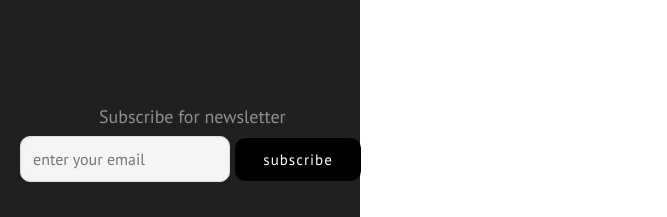
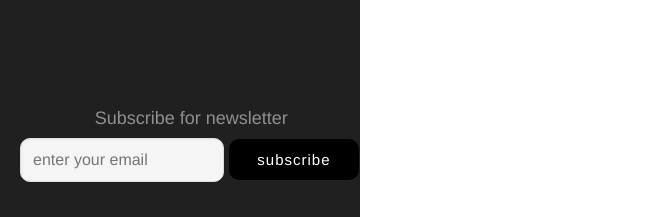
Before and after one commit to pratzo13/pratzo13.github.io, a Jekyll site: the page built from 02_media-kit.md, in a window 1280 px wide. Shown: the part 680-897 px from the top of the page, without its empty margins (0-667 px from the left). Built offline with Jekyll 4.4.1, drawn with Linux system fonts in a browser that asks for light colours.

Commit message:
removed font family PT Sans

```diff
--- a/public/css/misc.css
+++ b/public/css/misc.css
@@ -27,7 +27,7 @@
   padding-left: 0.2rem;
   font-size: 18px;
   padding-bottom: 0.3rem;
-  font-family: "PT Sans", Helvetica, Arial, sans-serif;
+  font-family: Helvetica, Arial, sans-serif;
 }
 
 input,
@@ -38,7 +38,7 @@ textarea {
 	border-radius: 10px;
 	box-shadow: 1px 1px 3px #eee inset;
 	color: #999;
-	font-family: "PT Sans", Helvetica, Arial, sans-serif;
+	font-family: Helvetica, Arial, sans-serif;
 	font-size: 16px;
 	padding: 12px;
 }
@@ -53,7 +53,7 @@ input[type="submit"],
 	box-shadow: none;
 	color: #fff;
 	cursor: pointer;
-	font-family: "PT Sans", Helvetica, Arial, sans-serif;
+	font-family: Helvetica, Arial, sans-serif;
 	font-size: 15px;
 	font-weight: 400;
 	letter-spacing: 1px;
```
